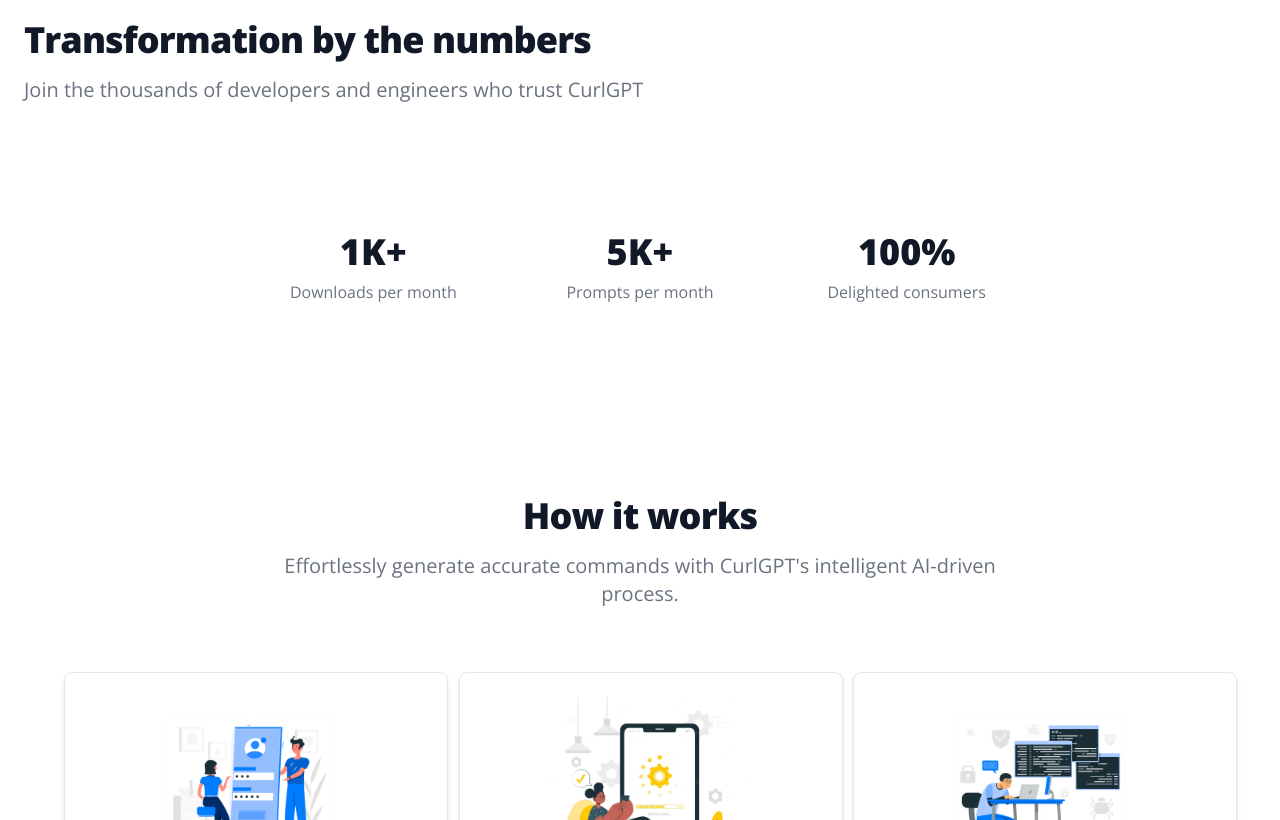
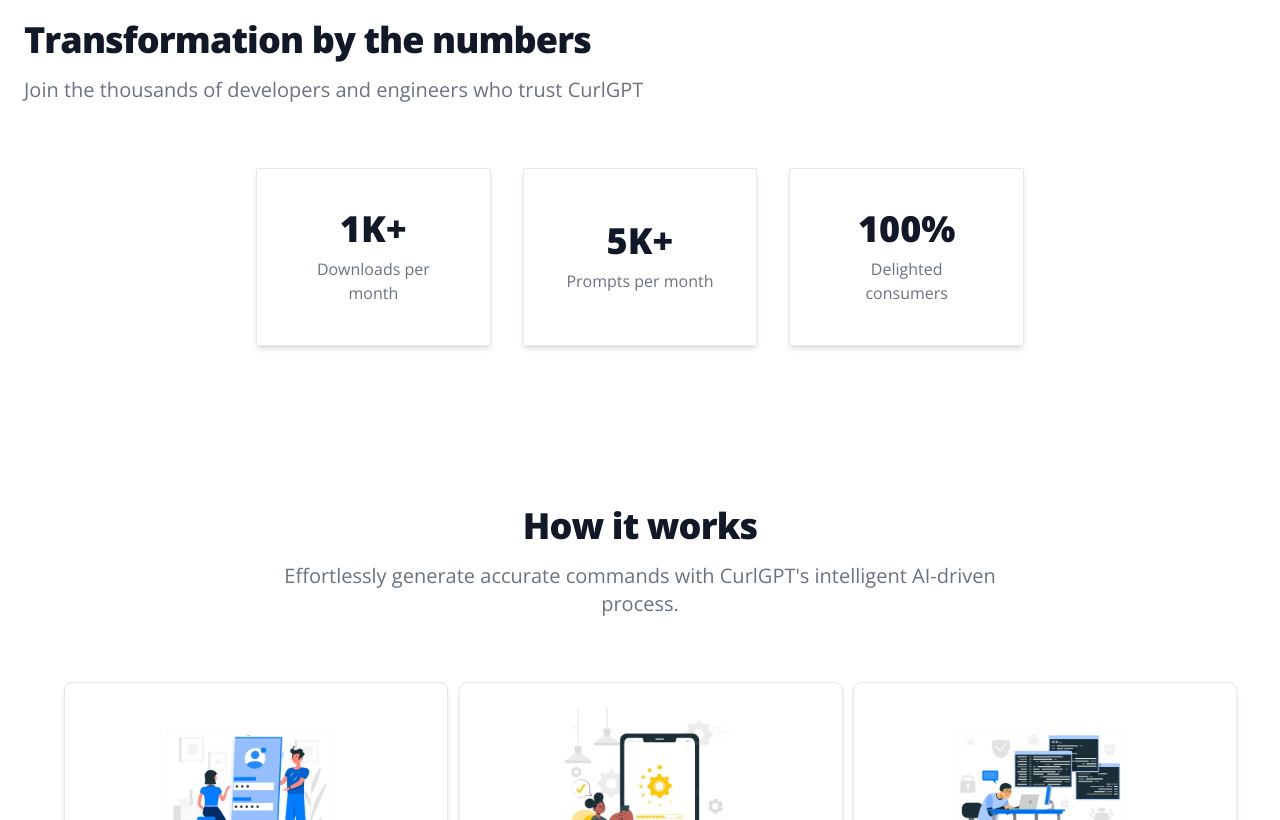
Before and after one commit to CurlGPT/CurlGPT-web, a Next.js app: page / in a window 1280 px wide. Shown: the part 1320-2140 px from the top of the page. Built offline with nearby package versions, Linux system fonts and the light colour scheme.

Commit message:
Add Numbers component

```diff
--- /dev/null
+++ b/components/Numbers.tsx
@@ -0,0 +1,25 @@
+import { FC } from "react";
+
+interface NumbersProps {
+    stat: {
+        key: number;
+        bigNumber: string;
+        context: string;
+    };
+}
+
+const Numbers: FC<NumbersProps> = ({ stat }) => {
+    const { bigNumber, context } = stat;
+    return (
+        <div className="flex flex-col items-center justify-center p-10 bg-white rounded-sm border border-gray-200 shadow-md dark:bg-gray-800 dark:border-gray-700">
+            <dt className="mb-2 text-3xl md:text-4xl font-extrabold">
+                {bigNumber}
+            </dt>
+            <dd className="font-light text-gray-500 dark:text-gray-400">
+                {context}
+            </dd>
+        </div>
+    );
+};
+
+export default Numbers;
--- a/components/Stats.tsx
+++ b/components/Stats.tsx
@@ -1,12 +1,30 @@
 import { FC } from "react";
+import Numbers from "./Numbers";
 
 interface StatsProps {}
 
+const stats = [
+    {
+        key: 1,
+        bigNumber: "1K+",
+        context: "Downloads per month",
+    },
+    {
+        key: 2,
+        bigNumber: "5K+",
+        context: "Prompts per month",
+    },
+    {
+        key: 3,
+        bigNumber: "100%",
+        context: "Delighted consumers",
+    },
+];
 const Stats: FC<StatsProps> = ({}) => {
     return (
         <section className="bg-white dark:bg-gray-900">
             <div className="py-8 px-4 mx-auto max-w-screen-xl sm:py-16 lg:px-6">
-                <div className="max-w-screen-lg mb-8 lg:mb-16">
+                <div className="max-w-screen-lg mb-8">
                     <h2 className="mb-4 text-4xl tracking-tight font-extrabold text-gray-900 dark:text-white">
                         Transformation by the numbers
                     </h2>
@@ -16,32 +34,11 @@
                     </p>
                 </div>
                 <div className="bg-white dark:bg-gray-900">
-                    <div className="max-w-screen-xl px-4 py-8 mx-auto text-center lg:py-16 lg:px-6">
+                    <div className="max-w-xs sm:max-w-screen-xl px-4 py-8 mx-auto text-center">
                         <dl className="grid max-w-screen-md gap-8 mx-auto text-gray-900 sm:grid-cols-3 dark:text-white">
-                            <div className="flex flex-col items-center justify-center">
-                                <dt className="mb-2 text-3xl md:text-4xl font-extrabold">
-                                    1K+
-                                </dt>
-                                <dd className="font-light text-gray-500 dark:text-gray-400">
-                                    Downloads per month
-                                </dd>
-                            </div>
-                            <div className="flex flex-col items-center justify-center">
-                                <dt className="mb-2 text-3xl md:text-4xl font-extrabold">
-                                    5K+
-                                </dt>
-                                <dd className="font-light text-gray-500 dark:text-gray-400">
-                                    Prompts per month
-                                </dd>
-                            </div>
-                            <div className="flex flex-col items-center justify-center">
-                                <dt className="mb-2 text-3xl md:text-4xl font-extrabold">
-                                    100%
-                                </dt>
-                                <dd className="font-light text-gray-500 dark:text-gray-400">
-                                    Delighted consumers
-                                </dd>
-                            </div>
+                            {stats.map((stat) => (
+                                <Numbers key={stat.key} stat={stat} />
+                            ))}
                         </dl>
                     </div>
                 </div>
```
